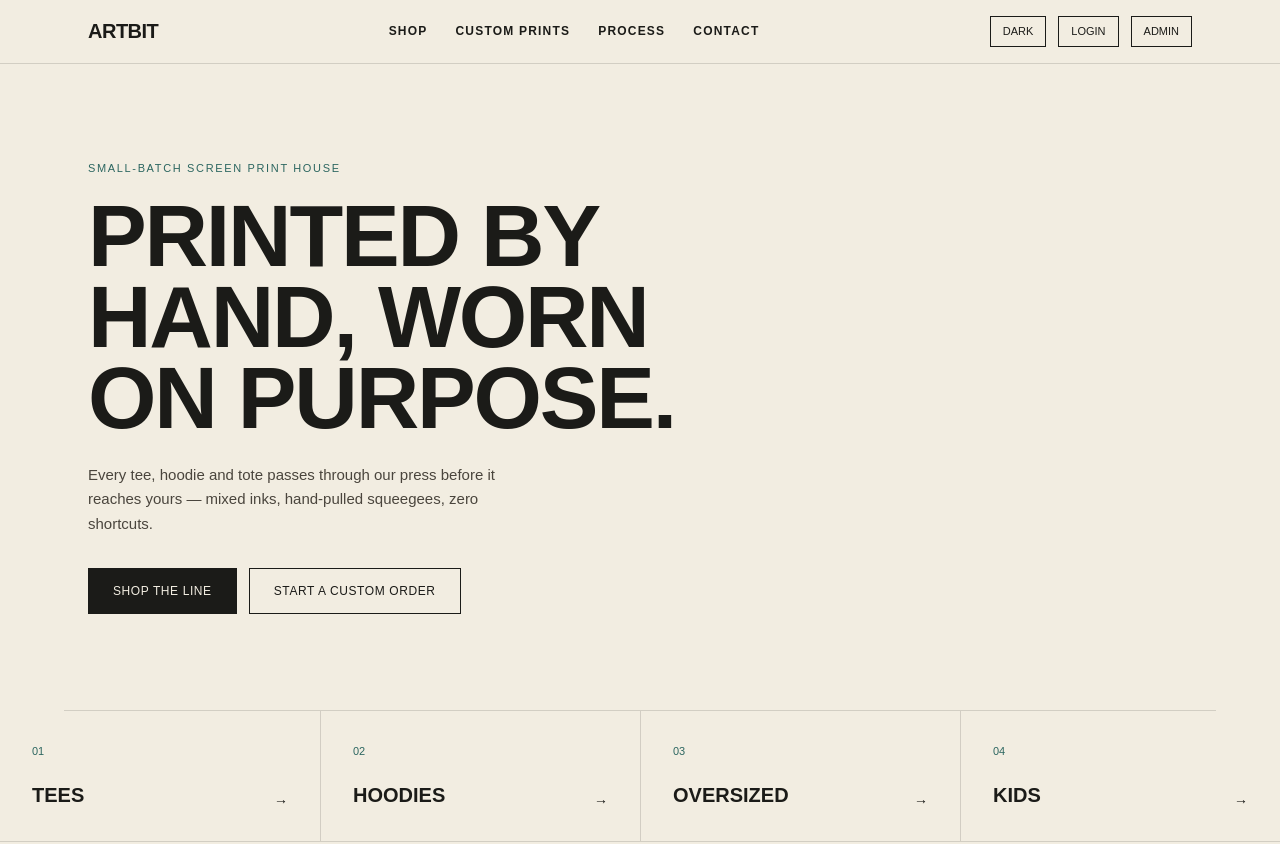
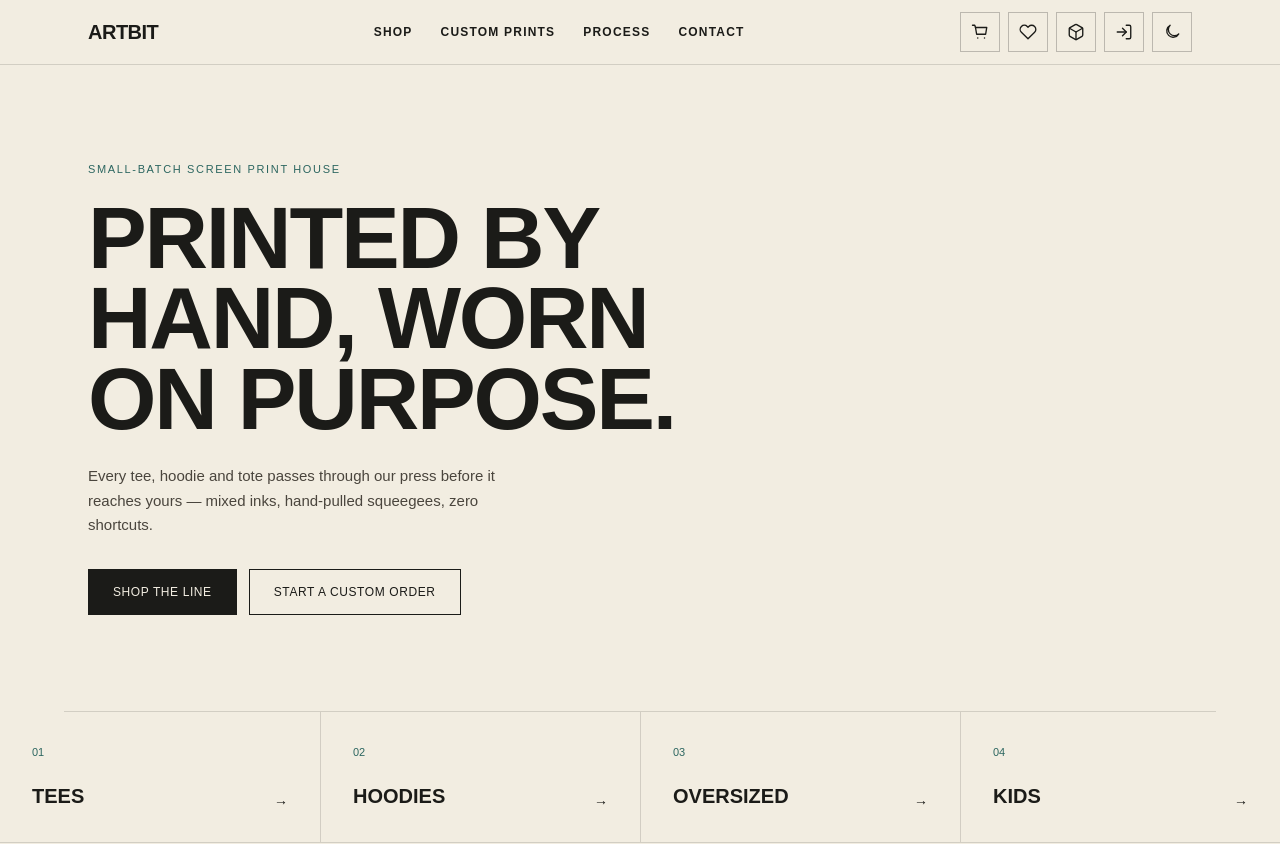
Before and after one commit to Samimmandal/Rabiul-Garments, a Next.js app: page / in a window 1280 px wide. Shown: the top 844 px of the page. Built offline with nearby package versions, Linux system fonts and the light colour scheme; no server answers; the database is empty.

Commit message:
Product page full icon header

```diff
--- a/app/page.js
+++ b/app/page.js
@@ -13,10 +13,8 @@ export default function HomePage() {
   useEffect(() => {
     const saved = localStorage.getItem('artbit-theme')
     if (saved === 'dark') setDarkMode(true)
-
     fetchProducts()
     checkUser()
-
     const { data: { subscription } } = supabase.auth.onAuthStateChange((_event, session) => {
       setUser(session?.user || null)
       if (session?.user) saveProfile(session.user)
@@ -74,39 +72,86 @@ export default function HomePage() {
   const border = darkMode ? 'border-[#f2ede1]/15' : 'border-[#1b1b18]/15'
   const cardBg = darkMode ? 'bg-[#252522]' : 'bg-[#f2ede1]'
   const hoverBg = darkMode ? 'hover:bg-[#2a2a27]' : 'hover:bg-[#e9e1d1]'
+  const iconBtn = `inline-flex items-center justify-center w-10 h-10 border transition ${
+    darkMode
+      ? 'border-[#f2ede1]/30 hover:bg-[#f2ede1] hover:text-[#1b1b18]'
+      : 'border-[#1b1b18]/25 hover:bg-[#1b1b18] hover:text-[#f2ede1]'
+  }`
 
   return (
     <div className={`min-h-screen ${bg} ${text}`}>
       <header className={`border-b ${border} sticky top-0 ${bg} z-50`}>
-        <div className="max-w-6xl mx-auto px-5 sm:px-6 py-4 flex items-center justify-between">
-          <Link href="/" className="font-black text-xl uppercase tracking-tight">Artbit</Link>
+        <div className="max-w-6xl mx-auto px-5 sm:px-6 py-3 flex items-center justify-between gap-4">
+          <Link href="/" className="font-black text-xl uppercase tracking-tight shrink-0">
+            Artbit
+          </Link>
+
           <nav className="hidden md:flex gap-7 text-xs font-semibold uppercase tracking-widest">
             <Link href="/shop" className="hover:text-[#2c6660] transition">Shop</Link>
             <a href="#custom" className="hover:text-[#2c6660] transition">Custom Prints</a>
             <a href="#process" className="hover:text-[#2c6660] transition">Process</a>
             <a href="#contact" className="hover:text-[#2c6660] transition">Contact</a>
           </nav>
-          <div className="flex items-center gap-2 sm:gap-3">
-            <button
-              onClick={toggleTheme}
-              className={`text-[11px] font-mono uppercase border px-3 py-1.5 transition ${
-                darkMode ? 'border-[#f2ede1]/40 hover:bg-[#f2ede1] hover:text-[#1b1b18]' : 'border-[#1b1b18] hover:bg-[#1b1b18] hover:text-[#f2ede1]'
-              }`}
-            >
-              {darkMode ? 'Light' : 'Dark'}
-            </button>
+
+          <div className="flex items-center gap-2">
+            {/* Cart */}
+            <Link href="/cart" className={iconBtn} aria-label="Cart" title="Cart">
+              <svg width="18" height="18" viewBox="0 0 24 24" fill="none" stroke="currentColor" strokeWidth="1.8" strokeLinecap="round" strokeLinejoin="round">
+                <path d="M6 6h15l-1.5 9h-12z" />
+                <circle cx="9" cy="20" r="1" fill="currentColor" stroke="none" />
+                <circle cx="18" cy="20" r="1" fill="currentColor" stroke="none" />
+                <path d="M6 6L5 3H2" />
+              </svg>
+            </Link>
+
+            {/* Wishlist */}
+            <Link href="/wishlist" className={iconBtn} aria-label="Wishlist" title="Wishlist">
+              <svg width="18" height="18" viewBox="0 0 24 24" fill="none" stroke="currentColor" strokeWidth="1.8" strokeLinecap="round" strokeLinejoin="round">
+                <path d="M20.8 4.6a5.5 5.5 0 0 0-7.8 0L12 5.6l-1-1a5.5 5.5 0 0 0-7.8 7.8l1 1L12 21l7.8-7.6 1-1a5.5 5.5 0 0 0 0-7.8z" />
+              </svg>
+            </Link>
+
+            {/* Orders */}
+            <Link href="/account" className={iconBtn} aria-label="My Orders" title="My Orders">
+              <svg width="18" height="18" viewBox="0 0 24 24" fill="none" stroke="currentColor" strokeWidth="1.8" strokeLinecap="round" strokeLinejoin="round">
+                <path d="M21 16V8a2 2 0 0 0-1-1.73l-7-4a2 2 0 0 0-2 0l-7 4A2 2 0 0 0 3 8v8a2 2 0 0 0 1 1.73l7 4a2 2 0 0 0 2 0l7-4A2 2 0 0 0 21 16z" />
+                <path d="M3.3 7L12 12l8.7-5" />
+                <path d="M12 22V12" />
+              </svg>
+            </Link>
+
+            {/* Login / Logout */}
             {user ? (
-              <button onClick={handleLogout} className={`text-[11px] font-mono uppercase border px-3 py-1.5 transition ${darkMode ? 'border-[#f2ede1]/40' : 'border-[#1b1b18]'}`}>
-                Logout
+              <button onClick={handleLogout} className={iconBtn} aria-label="Logout" title="Logout">
+                <svg width="18" height="18" viewBox="0 0 24 24" fill="none" stroke="currentColor" strokeWidth="1.8" strokeLinecap="round" strokeLinejoin="round">
+                  <path d="M9 21H5a2 2 0 0 1-2-2V5a2 2 0 0 1 2-2h4" />
+                  <polyline points="16 17 21 12 16 7" />
+                  <line x1="21" y1="12" x2="9" y2="12" />
+                </svg>
               </button>
             ) : (
-              <button onClick={handleGoogleLogin} className={`text-[11px] font-mono uppercase border px-3 py-1.5 transition ${darkMode ? 'border-[#f2ede1]/40' : 'border-[#1b1b18]'}`}>
-                Login
+              <button onClick={handleGoogleLogin} className={iconBtn} aria-label="Login" title="Login">
+                <svg width="18" height="18" viewBox="0 0 24 24" fill="none" stroke="currentColor" strokeWidth="1.8" strokeLinecap="round" strokeLinejoin="round">
+                  <path d="M15 3h4a2 2 0 0 1 2 2v14a2 2 0 0 1-2 2h-4" />
+                  <polyline points="10 17 15 12 10 7" />
+                  <line x1="15" y1="12" x2="3" y2="12" />
+                </svg>
               </button>
             )}
-            <Link href="/admin/login" className={`text-[11px] font-mono uppercase border px-3 py-1.5 hidden sm:inline-block transition ${darkMode ? 'border-[#f2ede1]/40' : 'border-[#1b1b18]'}`}>
-              Admin
-            </Link>
+
+            {/* Dark / Light — last */}
+            <button onClick={toggleTheme} className={iconBtn} aria-label="Toggle theme" title={darkMode ? 'Light mode' : 'Dark mode'}>
+              {darkMode ? (
+                <svg width="18" height="18" viewBox="0 0 24 24" fill="none" stroke="currentColor" strokeWidth="1.8" strokeLinecap="round" strokeLinejoin="round">
+                  <circle cx="12" cy="12" r="4" />
+                  <path d="M12 2v2M12 20v2M4.9 4.9l1.4 1.4M17.7 17.7l1.4 1.4M2 12h2M20 12h2M4.9 19.1l1.4-1.4M17.7 6.3l1.4-1.4" />
+                </svg>
+              ) : (
+                <svg width="18" height="18" viewBox="0 0 24 24" fill="none" stroke="currentColor" strokeWidth="1.8" strokeLinecap="round" strokeLinejoin="round">
+                  <path d="M21 14.5A8.5 8.5 0 1 1 9.5 3a7 7 0 0 0 11.5 11.5z" />
+                </svg>
+              )}
+            </button>
           </div>
         </div>
       </header>
@@ -240,67 +285,28 @@ export default function HomePage() {
         </div>
       </section>
 
-     {/* Contact */}
       <section id="contact" className="py-16 md:py-20">
         <div className="max-w-6xl mx-auto px-5 sm:px-6">
-    <p className="text-[11px] font-mono uppercase tracking-[0.12em] text-[#2c6660] mb-2">
-      Let's talk prints
-    </p>
-    <h2 className="text-3xl font-black uppercase mb-4">
-      Have a Custom Order in Mind?
-    </h2>
+          <p className="text-[11px] font-mono uppercase tracking-[0.12em] text-[#2c6660] mb-2">Let's talk prints</p>
+          <h2 className="text-3xl font-black uppercase mb-4">Have a Custom Order in Mind?</h2>
           <p className={`${muted} max-w-md mb-8 leading-relaxed`}>
             Tell us about the run — quantity, garment, deadline — and we'll get back with a quote within one business day.
           </p>
-
           <div className="flex flex-wrap items-center gap-3">
-      {/* Instagram */}
-      <a
-        href="https://www.instagram.com/artbit.co.in?igsh=ZHJyNXFhb2VwY2xr"
-        target="_blank"
-        rel="noopener noreferrer"
-        className={`inline-flex items-center justify-center w-12 h-12 border transition ${
-          darkMode
-            ? 'border-[#f2ede1]/30 hover:bg-[#f2ede1] hover:text-[#1b1b18]'
-            : 'border-[#1b1b18] hover:bg-[#1b1b18] hover:text-[#f2ede1]'
-        }`}
-        aria-label="Instagram"
-      >
-        <svg width="20" height="20" viewBox="0 0 24 24" fill="none" stroke="currentColor" strokeWidth="1.8" strokeLinecap="round" strokeLinejoin="round">
-          <rect x="2" y="2" width="20" height="20" rx="5" ry="5" />
+            <a href="https://www.instagram.com/artbit.co.in?igsh=ZHJyNXFhb2VwY2xr" target="_blank" rel="noopener noreferrer" className={iconBtn} aria-label="Instagram">
+              <svg width="18" height="18" viewBox="0 0 24 24" fill="none" stroke="currentColor" strokeWidth="1.8" strokeLinecap="round" strokeLinejoin="round">
+                <rect x="2" y="2" width="20" height="20" rx="5" />
                 <circle cx="12" cy="12" r="4" />
                 <circle cx="17.5" cy="6.5" r="1" fill="currentColor" stroke="none" />
               </svg>
             </a>
-
-      {/* Facebook */}
-      <a
-        href="https://www.facebook.com/share/19Eop63Sz3/"
-        target="_blank"
-        rel="noopener noreferrer"
-        className={`inline-flex items-center justify-center w-12 h-12 border transition ${
-          darkMode
-            ? 'border-[#f2ede1]/30 hover:bg-[#f2ede1] hover:text-[#1b1b18]'
-            : 'border-[#1b1b18] hover:bg-[#1b1b18] hover:text-[#f2ede1]'
-        }`}
-        aria-label="Facebook"
-      >
-        <svg width="20" height="20" viewBox="0 0 24 24" fill="currentColor">
+            <a href="https://www.facebook.com/share/19Eop63Sz3/" target="_blank" rel="noopener noreferrer" className={iconBtn} aria-label="Facebook">
+              <svg width="18" height="18" viewBox="0 0 24 24" fill="currentColor">
                 <path d="M18 2h-3a5 5 0 0 0-5 5v3H7v4h3v8h4v-8h3l1-4h-4V7a1 1 0 0 1 1-1h3z" />
               </svg>
             </a>
-
-      {/* Email */}
-      <a
-        href="mailto:artbit.hq@gmail.com"
-        className={`inline-flex items-center justify-center w-12 h-12 border transition ${
-          darkMode
-            ? 'border-[#f2ede1]/30 hover:bg-[#f2ede1] hover:text-[#1b1b18]'
-            : 'border-[#1b1b18] hover:bg-[#1b1b18] hover:text-[#f2ede1]'
-        }`}
-        aria-label="Email"
-      >
-        <svg width="20" height="20" viewBox="0 0 24 24" fill="none" stroke="currentColor" strokeWidth="1.8" strokeLinecap="round" strokeLinejoin="round">
+            <a href="mailto:artbit.hq@gmail.com" className={iconBtn} aria-label="Email">
+              <svg width="18" height="18" viewBox="0 0 24 24" fill="none" stroke="currentColor" strokeWidth="1.8" strokeLinecap="round" strokeLinejoin="round">
                 <rect x="2" y="4" width="20" height="16" rx="2" />
                 <path d="M22 6l-10 7L2 6" />
               </svg>
@@ -308,6 +314,13 @@ export default function HomePage() {
           </div>
         </div>
       </section>
+
+      <footer className={`border-t ${border} py-8`}>
+        <div className="max-w-6xl mx-auto px-5 sm:px-6 flex flex-col sm:flex-row justify-between items-center gap-3 text-[11px] font-mono text-gray-500">
+          <span>© 2026 Artbit Print Co. All rights reserved.</span>
+          <span>Printed to order, batch by batch.</span>
+        </div>
+      </footer>
     </div>
   )
 }
--- a/app/product/[id]/page.js
+++ b/app/product/[id]/page.js
@@ -98,7 +98,6 @@ export default function ProductDetails() {
       quantity: 1,
       size: selectedSize || 'M'
     }, { onConflict: 'user_id,product_id,size' })
-
     if (error) alert('Error: ' + error.message)
     else alert('Added to cart!')
     setCartLoading(false)
@@ -111,7 +110,6 @@ export default function ProductDetails() {
       user_id: user.id,
       product_id: parseInt(id)
     }, { onConflict: 'user_id,product_id' })
-
     if (error) alert('Error: ' + error.message)
     else alert('Added to wishlist!')
     setWishLoading(false)
@@ -219,6 +217,11 @@ export default function ProductDetails() {
   const text = darkMode ? 'text-[#f2ede1]' : 'text-[#1b1b18]'
   const card = darkMode ? 'bg-[#252522] border-[#f2ede1]/10' : 'bg-white border-[#1b1b18]/15'
   const muted = darkMode ? 'text-gray-400' : 'text-gray-600'
+  const iconBtn = `inline-flex items-center justify-center w-10 h-10 border transition ${
+    darkMode
+      ? 'border-[#f2ede1]/30 hover:bg-[#f2ede1] hover:text-[#1b1b18]'
+      : 'border-[#1b1b18]/25 hover:bg-[#1b1b18] hover:text-[#f2ede1]'
+  }`
 
   if (loading) {
     return (
@@ -245,16 +248,47 @@ export default function ProductDetails() {
   return (
     <div className={`min-h-screen ${bg} ${text}`}>
       <header className={`border-b ${darkMode ? 'border-[#f2ede1]/15' : 'border-[#1b1b18]/20'} sticky top-0 ${bg} z-50`}>
-        <div className="max-w-6xl mx-auto px-5 sm:px-6 py-4 flex items-center justify-between">
-          <Link href="/" className="font-black text-xl uppercase tracking-tight">Artbit</Link>
-          <div className="flex items-center gap-3 text-xs font-mono uppercase">
-            <button onClick={toggleTheme} className={`border px-3 py-1.5 ${darkMode ? 'border-[#f2ede1]/40' : 'border-[#1b1b18]'}`}>
-              {darkMode ? 'Light' : 'Dark'}
+        <div className="max-w-6xl mx-auto px-5 sm:px-6 py-3 flex items-center justify-between gap-4">
+          <Link href="/" className="font-black text-xl uppercase tracking-tight shrink-0">Artbit</Link>
+          <div className="flex items-center gap-2">
+            <Link href="/cart" className={iconBtn} aria-label="Cart" title="Cart">
+              <svg width="18" height="18" viewBox="0 0 24 24" fill="none" stroke="currentColor" strokeWidth="1.8" strokeLinecap="round" strokeLinejoin="round">
+                <path d="M6 6h15l-1.5 9h-12z" />
+                <circle cx="9" cy="20" r="1" fill="currentColor" stroke="none" />
+                <circle cx="18" cy="20" r="1" fill="currentColor" stroke="none" />
+                <path d="M6 6L5 3H2" />
+              </svg>
+            </Link>
+            <Link href="/wishlist" className={iconBtn} aria-label="Wishlist" title="Wishlist">
+              <svg width="18" height="18" viewBox="0 0 24 24" fill="none" stroke="currentColor" strokeWidth="1.8" strokeLinecap="round" strokeLinejoin="round">
+                <path d="M20.8 4.6a5.5 5.5 0 0 0-7.8 0L12 5.6l-1-1a5.5 5.5 0 0 0-7.8 7.8l1 1L12 21l7.8-7.6 1-1a5.5 5.5 0 0 0 0-7.8z" />
+              </svg>
+            </Link>
+            <Link href="/account" className={iconBtn} aria-label="Orders" title="My Orders">
+              <svg width="18" height="18" viewBox="0 0 24 24" fill="none" stroke="currentColor" strokeWidth="1.8" strokeLinecap="round" strokeLinejoin="round">
+                <path d="M21 16V8a2 2 0 0 0-1-1.73l-7-4a2 2 0 0 0-2 0l-7 4A2 2 0 0 0 3 8v8a2 2 0 0 0 1 1.73l7 4a2 2 0 0 0 2 0l7-4A2 2 0 0 0 21 16z" />
+                <path d="M3.3 7L12 12l8.7-5" />
+                <path d="M12 22V12" />
+              </svg>
+            </Link>
+            <Link href="/shop" className={iconBtn} aria-label="Shop" title="Shop">
+              <svg width="18" height="18" viewBox="0 0 24 24" fill="none" stroke="currentColor" strokeWidth="1.8" strokeLinecap="round" strokeLinejoin="round">
+                <path d="M3 9l9-7 9 7v11a2 2 0 0 1-2 2H5a2 2 0 0 1-2-2z" />
+                <polyline points="9 22 9 12 15 12 15 22" />
+              </svg>
+            </Link>
+            <button onClick={toggleTheme} className={iconBtn} aria-label="Theme" title={darkMode ? 'Light' : 'Dark'}>
+              {darkMode ? (
+                <svg width="18" height="18" viewBox="0 0 24 24" fill="none" stroke="currentColor" strokeWidth="1.8" strokeLinecap="round" strokeLinejoin="round">
+                  <circle cx="12" cy="12" r="4" />
+                  <path d="M12 2v2M12 20v2M4.9 4.9l1.4 1.4M17.7 17.7l1.4 1.4M2 12h2M20 12h2M4.9 19.1l1.4-1.4M17.7 6.3l1.4-1.4" />
+                </svg>
+              ) : (
+                <svg width="18" height="18" viewBox="0 0 24 24" fill="none" stroke="currentColor" strokeWidth="1.8" strokeLinecap="round" strokeLinejoin="round">
+                  <path d="M21 14.5A8.5 8.5 0 1 1 9.5 3a7 7 0 0 0 11.5 11.5z" />
+                </svg>
+              )}
             </button>
-            <Link href="/cart" className="hover:underline">Cart</Link>
-            <Link href="/wishlist" className="hover:underline">Wishlist</Link>
-            <Link href="/account" className="hover:underline">Orders</Link>
-            <Link href="/shop" className="hover:underline">Shop</Link>
           </div>
         </div>
       </header>
```
Lines whose indentation alone changed are shown as unchanged.
